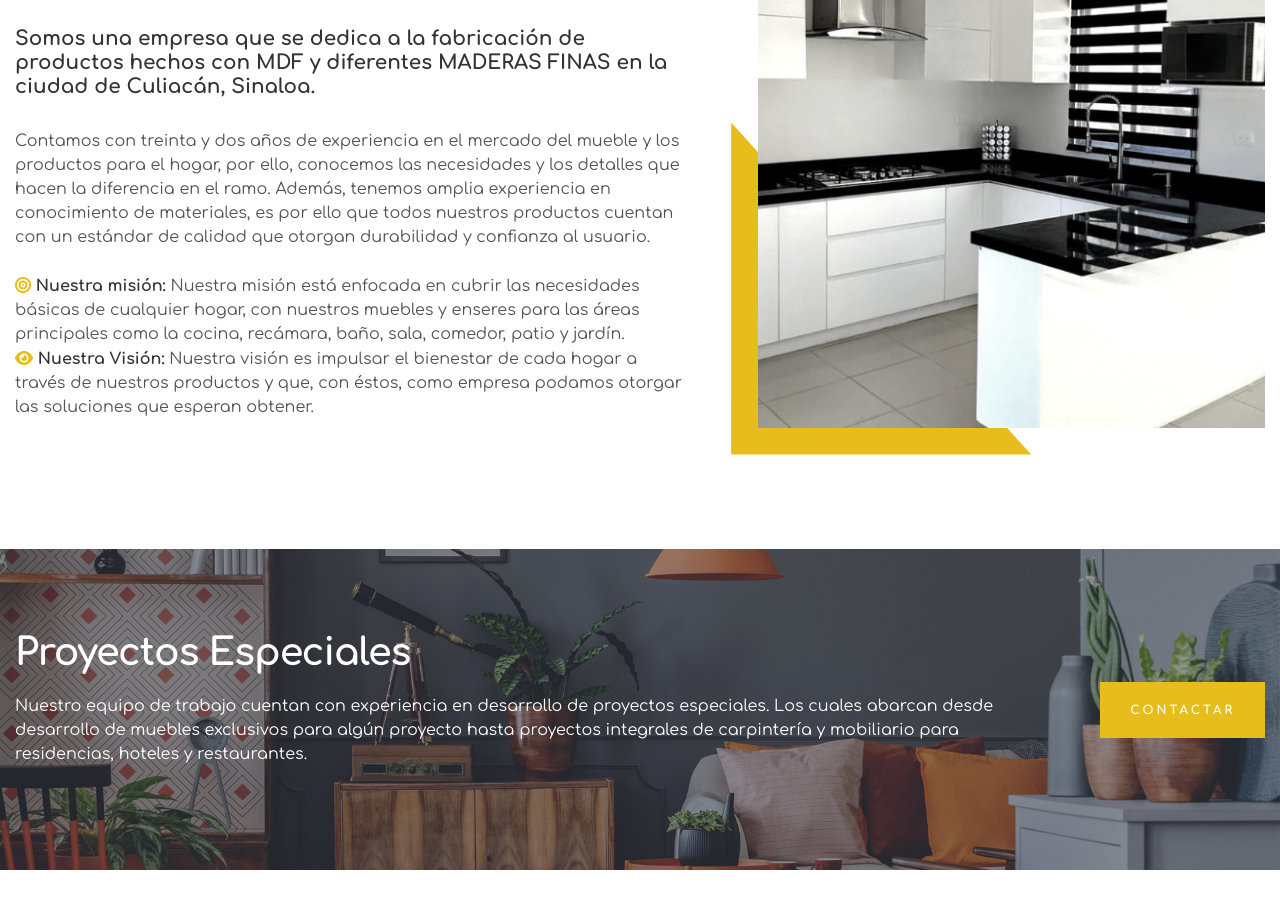
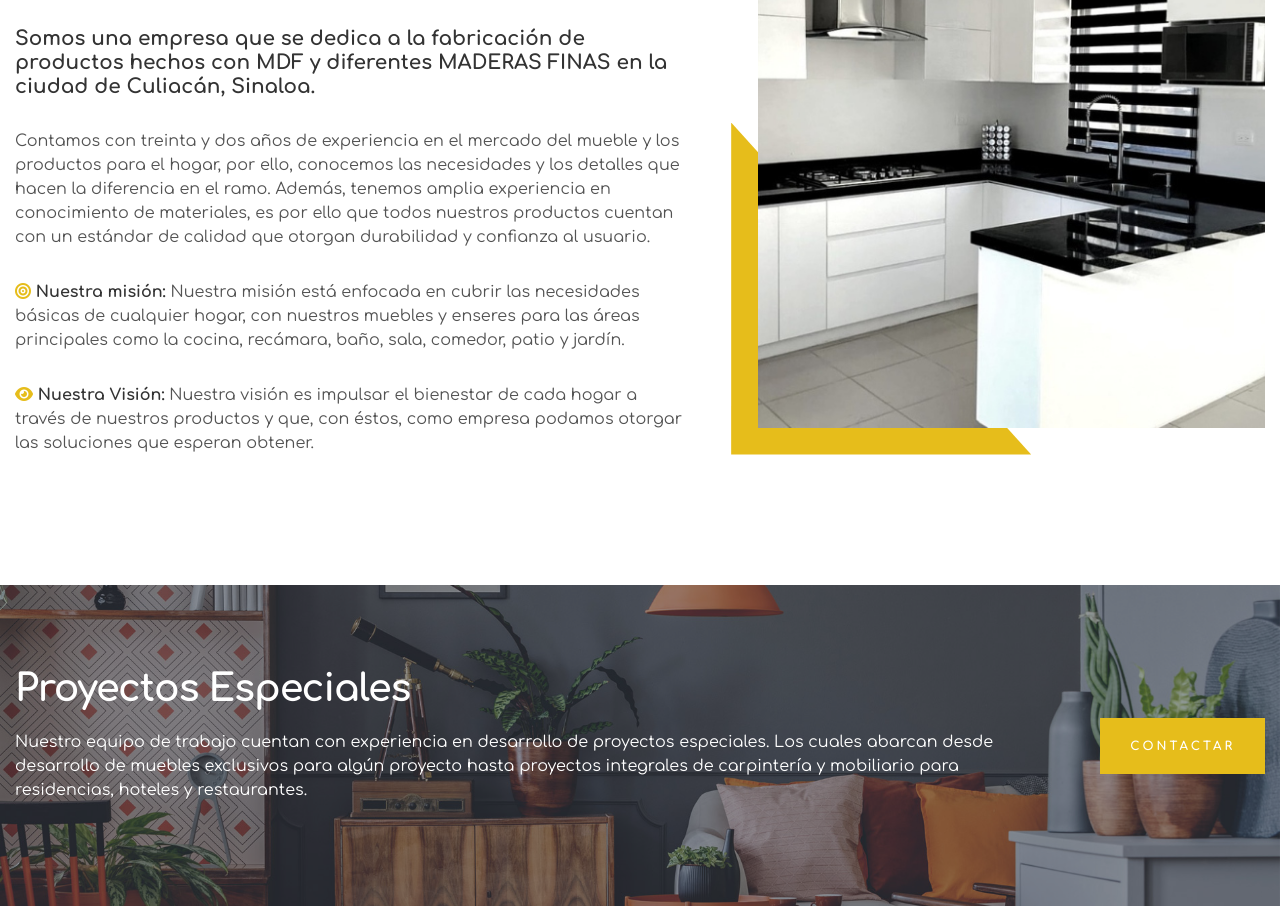
Before and after one commit to Baltazar-CD/MDI2, a plain HTML site: page index.html in a window 1280 px wide. Shown: the part 1927-2833 px from the top of the page. Drawn offline with Linux system fonts and the light colour scheme; files whose address does not match are found by name.

Commit message:
Update index.html

```diff
--- a/index.html
+++ b/index.html
@@ -303,9 +303,9 @@ Nos interesa que los consumidores se sientan satisfechos con nuestros productos
                             <span class="sub-title">QUIÉNES SÓMOS</span>
                             <h2>MUEBLES MDI SA DE CV</h2>
                             <div class="text2 text"><b>Somos una empresa que se dedica a la fabricación de productos hechos con MDF y diferentes MADERAS FINAS en la ciudad de Culiacán, Sinaloa.</b></div>
-                            <div class="text">Contamos con treinta y dos años de experiencia en el mercado del mueble y los productos para el hogar, por ello, conocemos las necesidades y los detalles que hacen la diferencia en el ramo. Además, tenemos amplia experiencia en conocimiento de materiales, es por ello que todos nuestros productos cuentan con un estándar de calidad que otorgan durabilidad y confianza al usuario.<br><br>
-                            <b><i class="fa-solid fa-bullseye color"></i> Nuestra misión: </b>Nuestra misión está enfocada en cubrir las necesidades básicas de cualquier hogar, con nuestros muebles y enseres para las áreas principales como la cocina, recámara, baño, sala, comedor, patio y jardín.<br>
-                            <b><i class="fa-solid fa-eye color"></i> Nuestra Visión: </b>Nuestra visión es impulsar el bienestar de cada hogar a través de nuestros productos y que, con éstos, como empresa podamos otorgar las soluciones que esperan obtener.
+                            <div class="text">Contamos con treinta y dos años de experiencia en el mercado del mueble y los productos para el hogar, por ello, conocemos las necesidades y los detalles que hacen la diferencia en el ramo. Además, tenemos amplia experiencia en conocimiento de materiales, es por ello que todos nuestros productos cuentan con un estándar de calidad que otorgan durabilidad y confianza al usuario.</div>
+                            <div class="text"><b><i class="fa-solid fa-bullseye color"></i> Nuestra misión: </b>Nuestra misión está enfocada en cubrir las necesidades básicas de cualquier hogar, con nuestros muebles y enseres para las áreas principales como la cocina, recámara, baño, sala, comedor, patio y jardín.</div>
+                           <div class="text"> <b><i class="fa-solid fa-eye color"></i> Nuestra Visión: </b>Nuestra visión es impulsar el bienestar de cada hogar a través de nuestros productos y que, con éstos, como empresa podamos otorgar las soluciones que esperan obtener.
                             </div>
                         </div>
                     </div>
```
